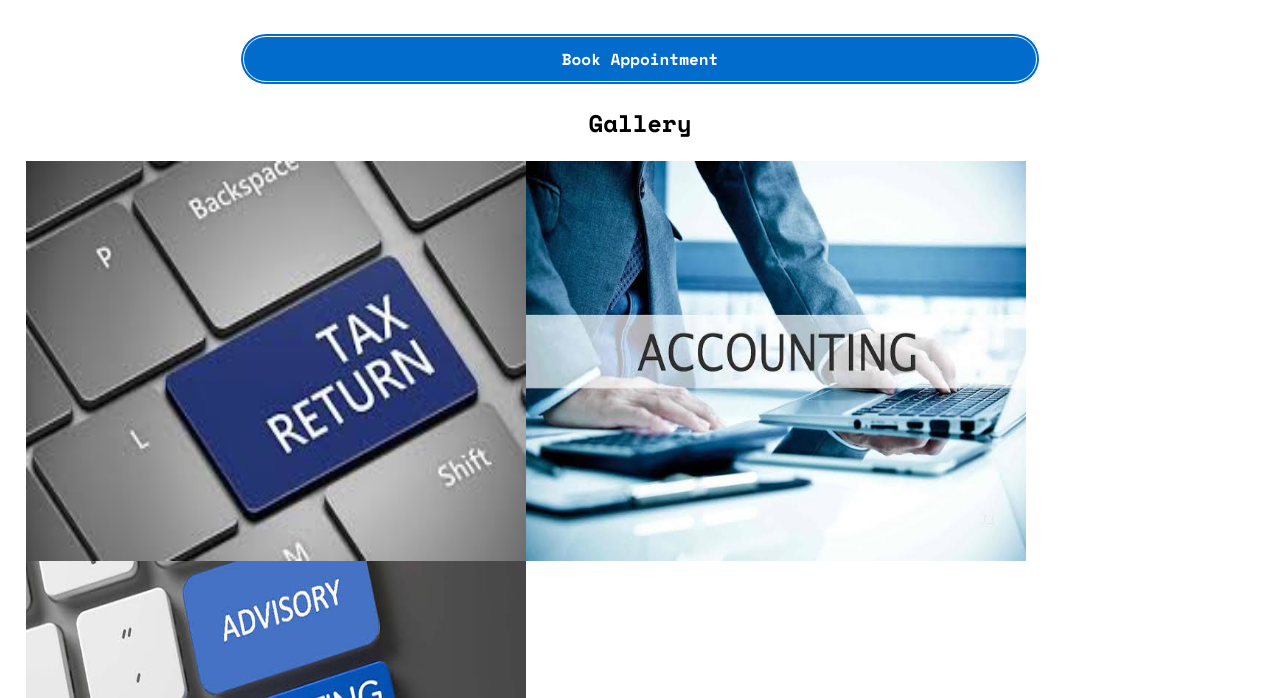
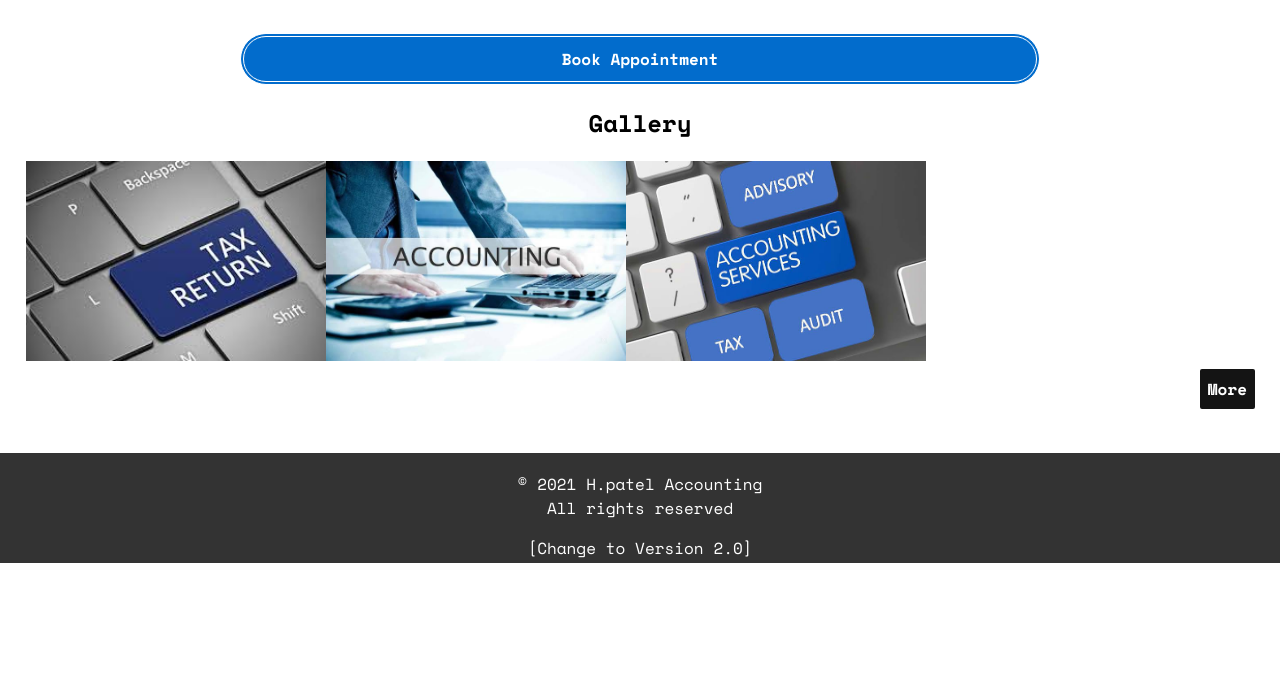
Before and after one commit to HARDIK8470/H.P-Account.github.io, a plain HTML site: page index.html in a window 1280 px wide. Shown: the part 102-800 px from the top of the page. Drawn offline with nearby package versions, Linux system fonts and the light colour scheme.

Commit message:
Update index.html

```diff
--- a/index.html
+++ b/index.html
@@ -54,9 +54,9 @@
         <!-- Gallery Starts -->
         <h2>Gallery</h2>
         <div class="Gallery">
-         <img src="download (1).jpeg" alt="photo" width="500" height="400"><br><br>
-         <img src="images (1).jpeg" alt="photo" width="500" height="400"><br><br>
-         <img src="images (2).jpeg" alt="photo" width="500" height="400"><br><br>
+         <img src="download (1).jpeg" alt="photo" width="300" height="200"><br><br>
+         <img src="images (1).jpeg" alt="photo" width="300" height="200"><br><br>
+         <img src="images (2).jpeg" alt="photo" width="300" height="200"><br><br>
         </div>
         <p class="right-side-link"><a href="javascript:void(0)">More</a></p>
         <!-- Gallery Ends-->
```
